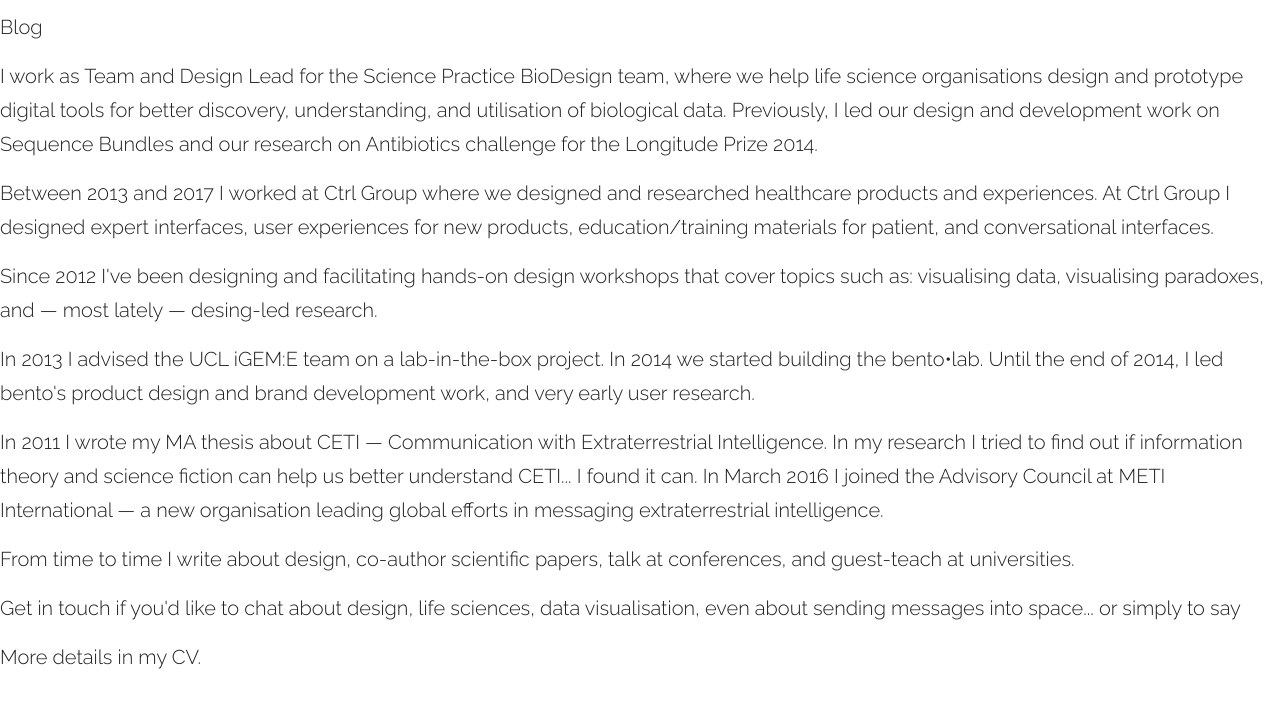
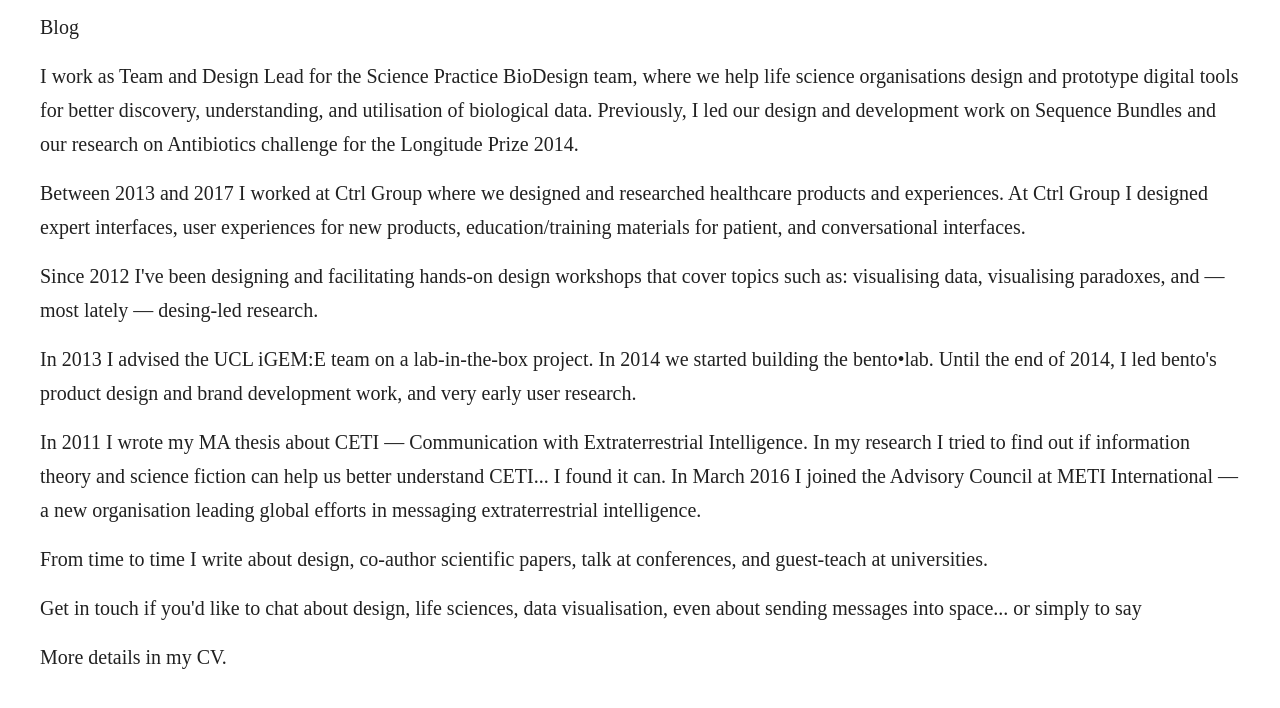
Before and after one commit to marek-kultys/marekkultys.github.io, a Jekyll site: the page built from index.html, in a window 1280 px wide. Shown: the top 708 px of the page. Built offline with Jekyll 4.4.1, drawn with Linux system fonts in a browser that asks for light colours.

Commit message:
Consolidate typo styles

```diff
--- a/_sass/body.scss
+++ b/_sass/body.scss
@@ -61,15 +61,9 @@
    }
 }
 
-h1, h2 {
-   font-family: 'Playfair Display', serif;
-   font-weight: 700;
-   margin: 0px;
-}
-
-p, h5, h6, ol {
-   font-family: 'Raleway', sans-serif;
-   font-weight: 300;
+h1, h2, h5, h6, p, ol {
+   font-family: 'Barlow', serif;
+   font-weight: 400;
    margin: 0px;
 }
 
@@ -158,7 +152,7 @@
 }
 
 .container {
-   @include outer-container(100%);
+   @include outer-container();
 }
 
 .block {
```
